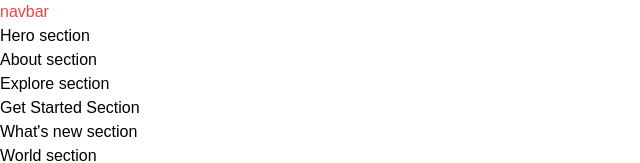
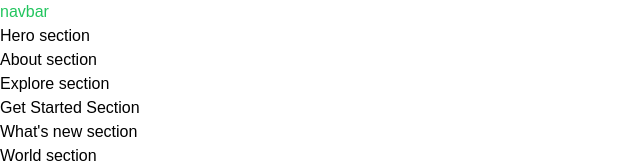
Before and after one commit to miradil5656/Metaversus, a Next.js app: page / in a window 1280 px wide. Shown: the top 163 px of the page, without its empty margins (0-640 px from the left). Built offline with nearby package versions, Linux system fonts and the light colour scheme; a web font is replaced by a local one.

Commit message:
change text color to green

```diff
--- a/components/Navbar.jsx
+++ b/components/Navbar.jsx
@@ -1,7 +1,7 @@
 'use client';
 
 const Navbar = () => (
-  <nav className="text-red-500">
+  <nav className="text-green-500">
     navbar
   </nav>
 );
```
